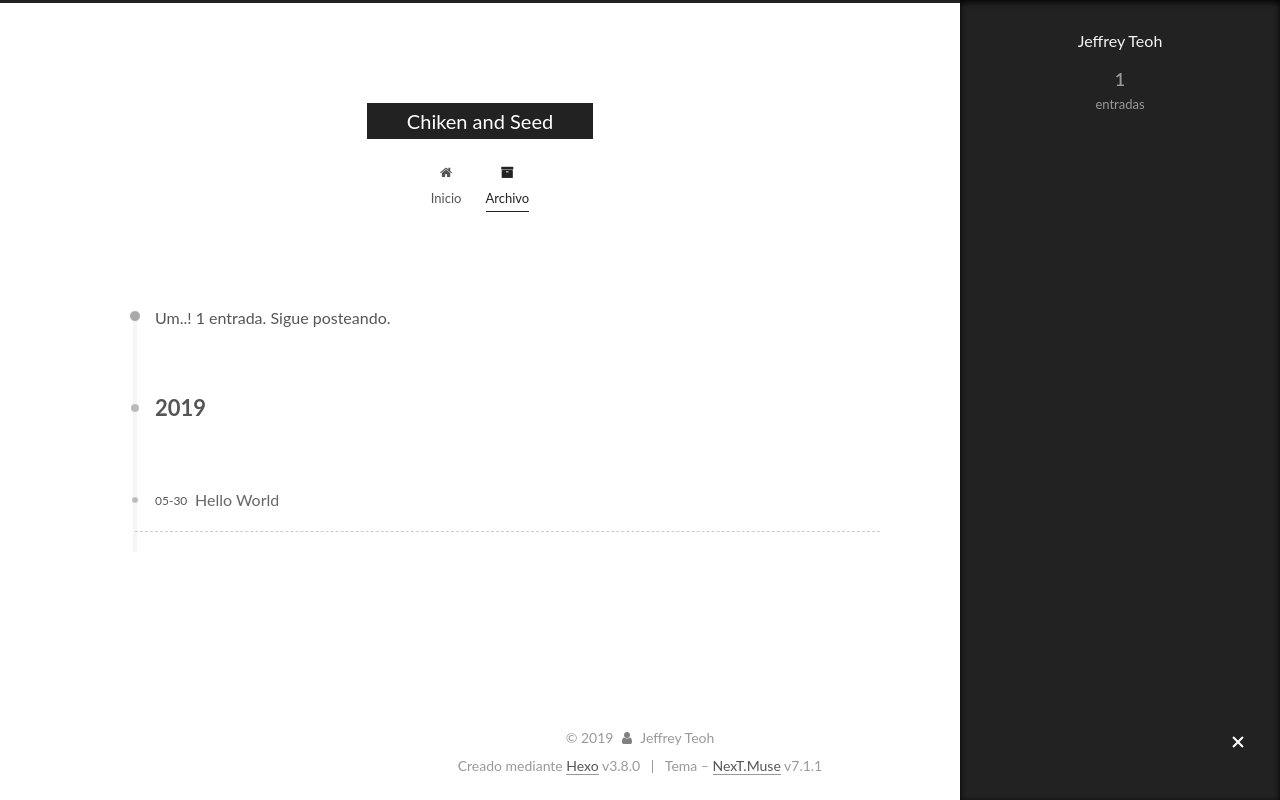
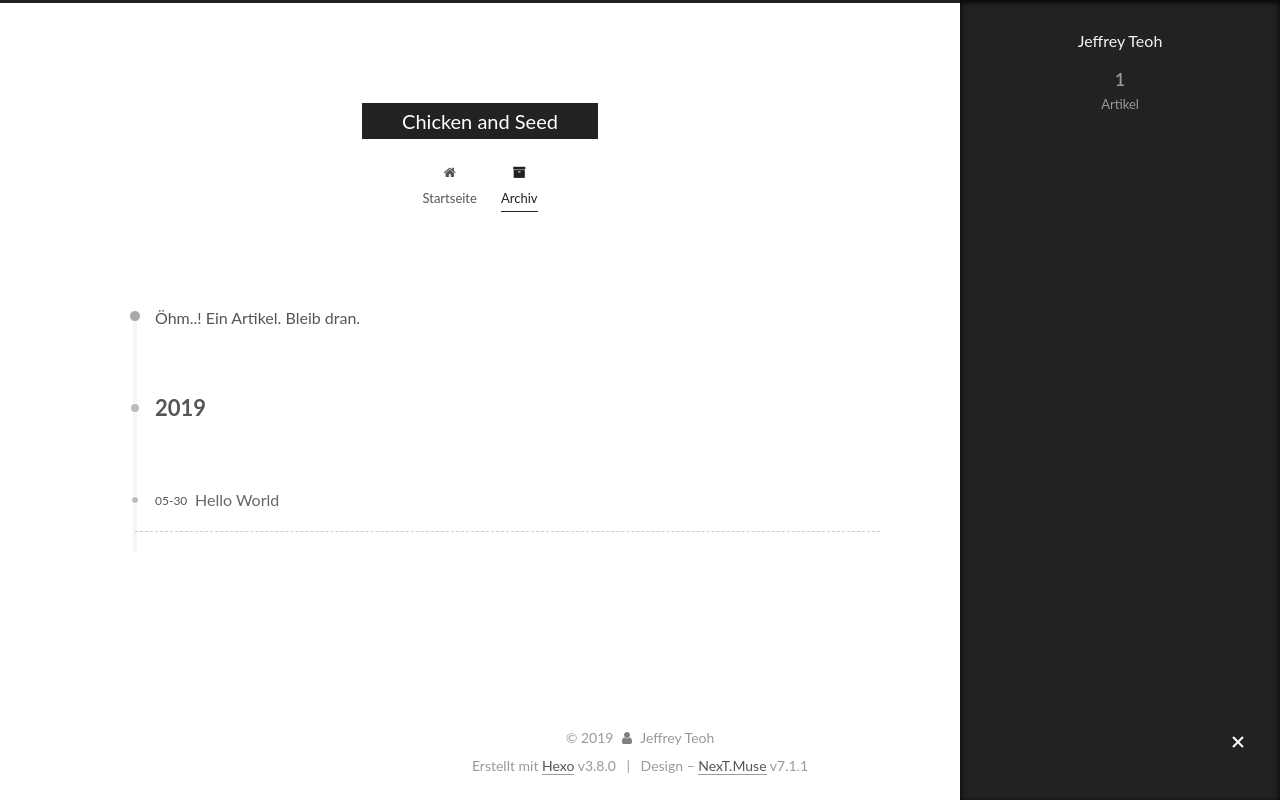
Before and after one commit to jeffreyteoh/chickenandseed, a plain HTML site: page archives/index.html in a window 1280 px wide. Both pictures are taken after a click on the element 1238 px from the left and 743 px from the top of the page. Drawn offline with Linux system fonts and the light colour scheme.

Commit message:
Site updated: 2019-05-30 02:30:43

```diff
--- a/archives/index.html
+++ b/archives/index.html
@@ -97,12 +97,12 @@
 
 
   <meta property="og:type" content="website">
-<meta property="og:title" content="Chiken and Seed">
+<meta property="og:title" content="Chicken and Seed">
 <meta property="og:url" content="https://jeffreyteoh.github.io/chickenandseed/archives/index.html">
-<meta property="og:site_name" content="Chiken and Seed">
+<meta property="og:site_name" content="Chicken and Seed">
 <meta property="og:locale" content="default">
 <meta name="twitter:card" content="summary">
-<meta name="twitter:title" content="Chiken and Seed">
+<meta name="twitter:title" content="Chicken and Seed">
 
 
 
@@ -120,7 +120,7 @@
   };
 </script>
 
-  <title>Archivo | Chiken and Seed</title>
+  <title>Archiv | Chicken and Seed</title>
 
 
 
@@ -179,7 +179,7 @@
     <div class="custom-logo-site-title">
       <a href="/chickenandseed/" class="brand" rel="start">
         <span class="logo-line-before"><i></i></span>
-        <span class="site-title">Chiken and Seed</span>
+        <span class="site-title">Chicken and Seed</span>
         <span class="logo-line-after"><i></i></span>
       </a>
     </div>
@@ -188,7 +188,7 @@
   </div>
 
   <div class="site-nav-toggle">
-    <button aria-label="Cambiar a barra de navegación">
+    <button aria-label="Navigationsleiste an/ausschalten">
       <span class="btn-bar"></span>
       <span class="btn-bar"></span>
       <span class="btn-bar"></span>
@@ -216,7 +216,7 @@
 
 
 
-    <a href="/chickenandseed/" rel="section"><i class="menu-item-icon fa fa-fw fa-home"></i> <br>Inicio</a>
+    <a href="/chickenandseed/" rel="section"><i class="menu-item-icon fa fa-fw fa-home"></i> <br>Startseite</a>
 
   </li>
 
@@ -233,7 +233,7 @@
 
 
 
-    <a href="/chickenandseed/archives/" rel="section"><i class="menu-item-icon fa fa-fw fa-archive"></i> <br>Archivo</a>
+    <a href="/chickenandseed/archives/" rel="section"><i class="menu-item-icon fa fa-fw fa-archive"></i> <br>Archiv</a>
 
   </li>
 
@@ -296,7 +296,7 @@
 
 
 
-        Um..! 1 entrada. Sigue posteando.
+        Öhm..! Ein Artikel. Bleib dran.
       </span>
 
 
@@ -390,7 +390,7 @@
                   <a href="/chickenandseed/archives/">
 
                     <span class="site-state-item-count">1</span>
-                    <span class="site-state-item-name">entradas</span>
+                    <span class="site-state-item-name">Artikel</span>
                   </a>
                 </div>
 
@@ -447,7 +447,7 @@
 </div>
 
 
-  <div class="powered-by">Creado mediante <a href="https://hexo.io" class="theme-link" rel="noopener" target="_blank">Hexo</a> v3.8.0</div>
+  <div class="powered-by">Erstellt mit  <a href="https://hexo.io" class="theme-link" rel="noopener" target="_blank">Hexo</a> v3.8.0</div>
 
 
 
@@ -455,7 +455,7 @@
 
 
 
-  <div class="theme-info">Tema – <a href="https://theme-next.org" class="theme-link" rel="noopener" target="_blank">NexT.Muse</a> v7.1.1</div>
+  <div class="theme-info">Design – <a href="https://theme-next.org" class="theme-link" rel="noopener" target="_blank">NexT.Muse</a> v7.1.1</div>
 
 
 
--- a/css/main.css
+++ b/css/main.css
@@ -1765,7 +1765,7 @@ pre .javascript .function {
   width: 4px;
   height: 4px;
   border-radius: 50%;
-  background: #edffff;
+  background: #ff60cf;
 }
 .feed-link,
 .chat {
```
Also changed, not shown: 2019/05/30/hello-world/index.html (+14 -14 lines), archives/2019/05/index.html (+12 -12 lines), archives/2019/index.html (+12 -12 lines), index.html (+14 -14 lines).
